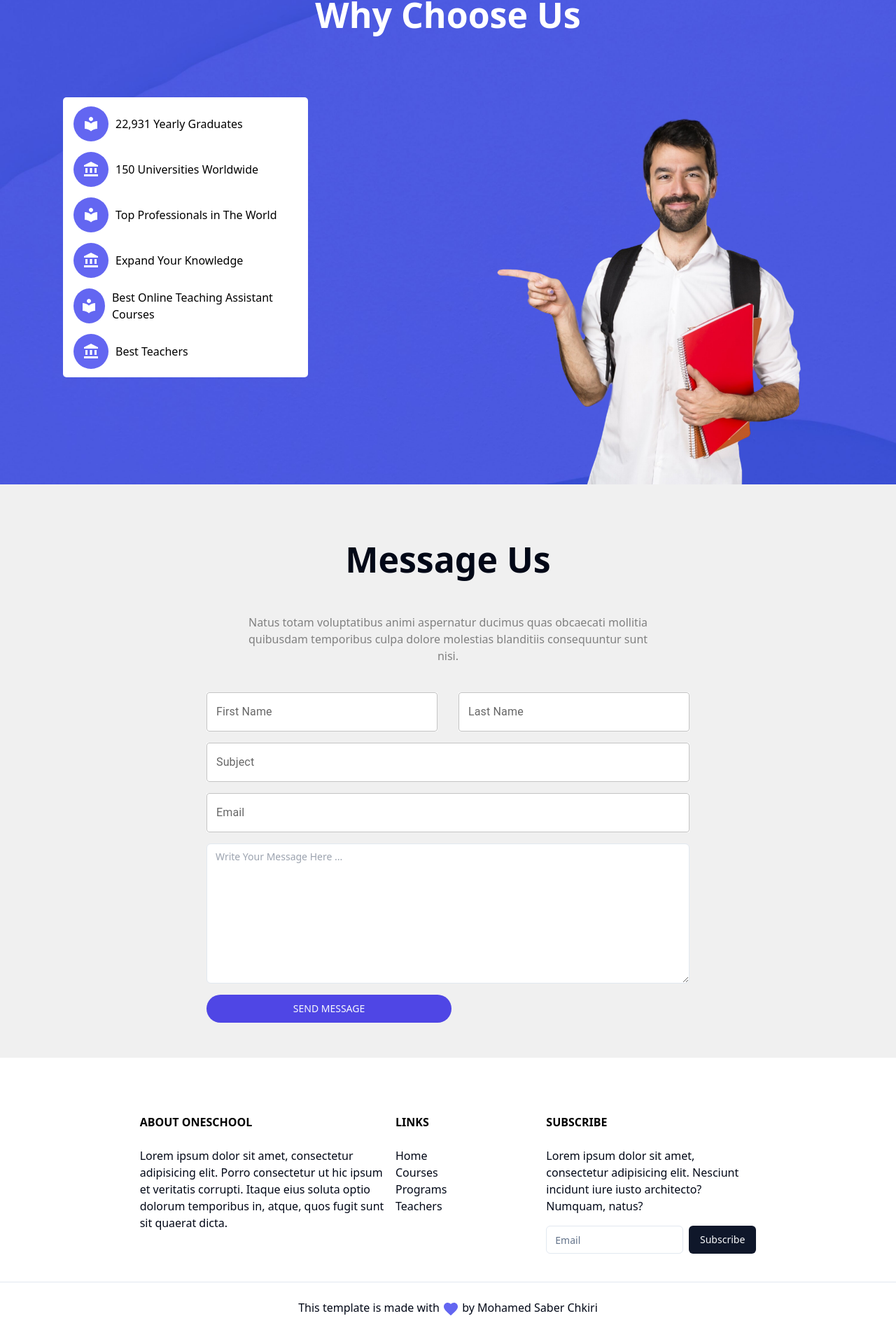
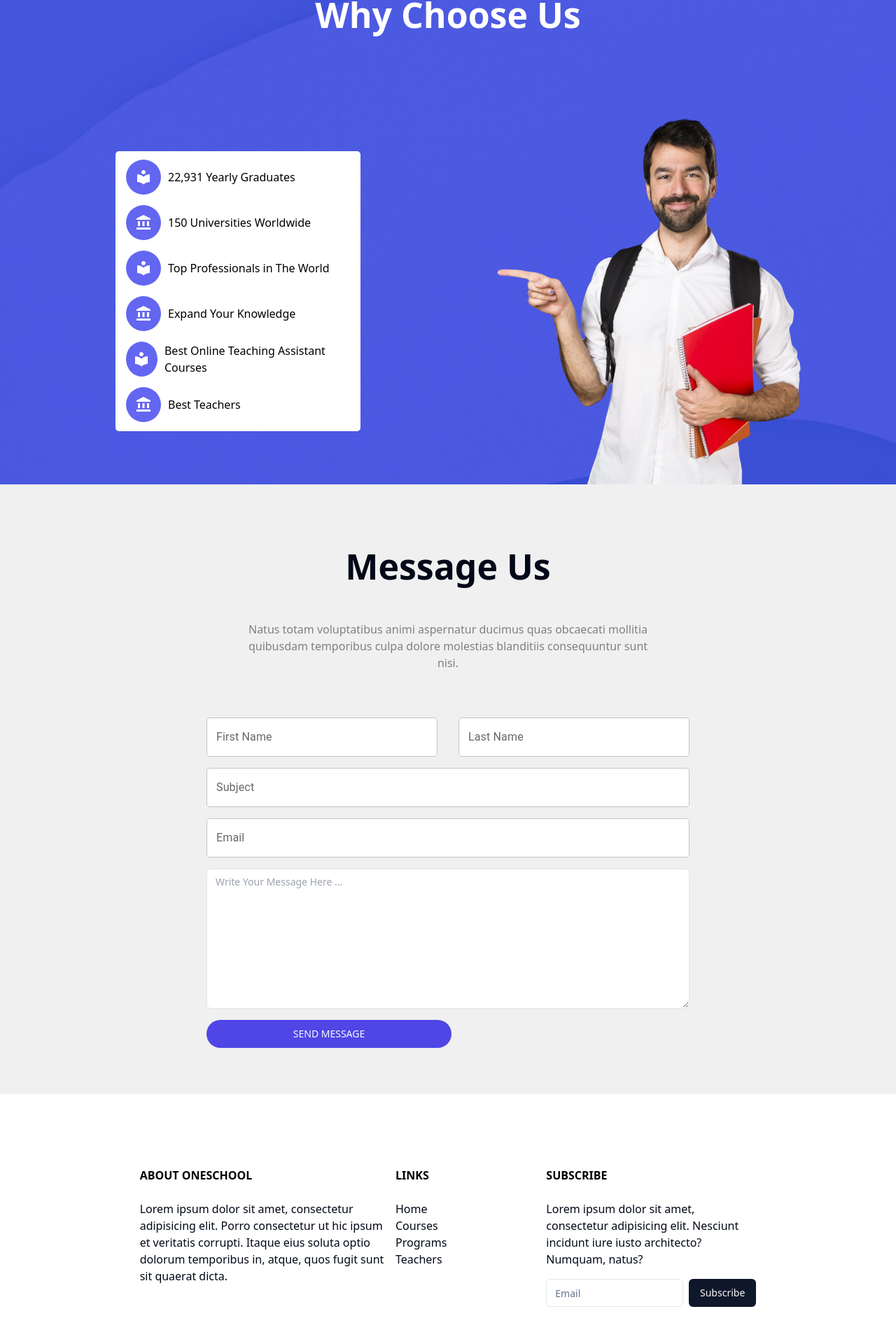
Before and after one commit to MohamedSaberChkiri/OneSchool, a React (Vite) app: page / in a window 1280 px wide. Shown: the part 4558-6478 px from the top of the page at 70% size. Built offline with nearby package versions, Linux system fonts and the light colour scheme.

Commit message:
adding scrolling transitions

```diff
--- a/src/App.css
+++ b/src/App.css
@@ -446,12 +446,13 @@ padding: 0;}
 
   .bottom-side-wsus{
     display: flex;
+    align-items: center;
+    justify-content: space-around;
     flex-wrap: wrap;
   }
   .wsus-right{
 
-    width: 600px;
-    height: 553px;
+
 
     background-image: url('./MyComponents/images/personpic.png');
     background-position: bottom-left;
@@ -459,7 +460,9 @@ padding: 0;}
     background-repeat: no-repeat;
   }
   .wsus-left{
-
+    display: flex;
+    align-items: center;
+    justify-content: center;
     width: 500px;
     height: max-content;
   }
@@ -471,20 +474,20 @@ padding: 0;}
     justify-content: center;
     width: 100%;
     background: rgb(240, 240, 240);
-    margin: 0 auto;
+
     height: fit-content;
     padding: 50px 0 50px 0;
 
   }
   .form{
+    padding: 2vh;
     display: flex;
-
     flex-direction: column;
     align-items: flex-start;
     justify-content: center;
     gap: 2vh;
     height: fit-content;
-    min-width: max-content;
+    width: fit-content;
     flex-wrap: wrap;
 
   }
@@ -509,7 +512,7 @@ padding: 0;}
   }
 
   .footer-container{
-    margin: 0 auto;
+    margin: 3vh auto;
     width: 70%;
     min-height: 40vh;
     max-height: fit-content;
--- a/src/MyComponents/MessageUs.jsx
+++ b/src/MyComponents/MessageUs.jsx
@@ -9,7 +9,7 @@ import { Button } from '@/components/ui/button'
 function MessageUs() {
   return (
     <div className='mucont'>
-            <div className="message-us-top mt-5">
+            <div className="message-us-top mt-5 p-[10px]">
                 <Program title="Message Us" desc="Natus totam voluptatibus animi aspernatur ducimus quas obcaecati mollitia quibusdam temporibus culpa dolore molestias blanditiis consequuntur sunt nisi."/>
             </div>
 
--- a/src/MyComponents/WhyChooseUs.jsx
+++ b/src/MyComponents/WhyChooseUs.jsx
@@ -12,7 +12,7 @@ function WhyChooseUs() {
             <div className="bottom-side-wsus">
 
                                       <div className="wsus-left">
-                                <div className="grund-container">
+                                          <div className="grund-container ">
                                               <Reason reasonIcon = {<LocalLibrary />} reasonText='22,931 Yearly Graduates'/>
                                               <Reason reasonIcon={<AccountBalance/>} reasonText='150 Universities Worldwide'/>
                                               <Reason reasonIcon= {<LocalLibrary/>}reasonText='Top Professionals in The World'/>
@@ -21,7 +21,10 @@ function WhyChooseUs() {
                                               <Reason reasonIcon={<AccountBalance/>} reasonText='Best Teachers'/>
                                           </div>
                                       </div>
-                            <div className="wsus-right">
+
+
+
+                            <div className="wsus-right sm:w-[600px] sm:h-[553px] w-[400px] h-[490px]">
 
                             </div>
 
```
Also changed, not shown: src/MyComponents/ChooseUsReason.jsx (deleted). Lines whose indentation alone changed are shown as unchanged.
